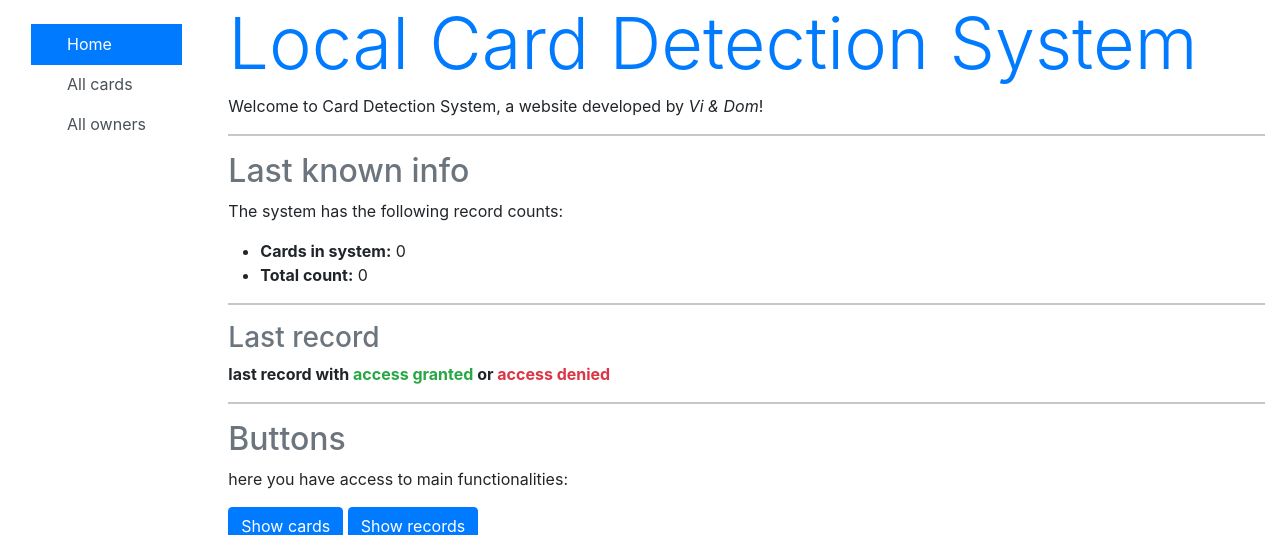
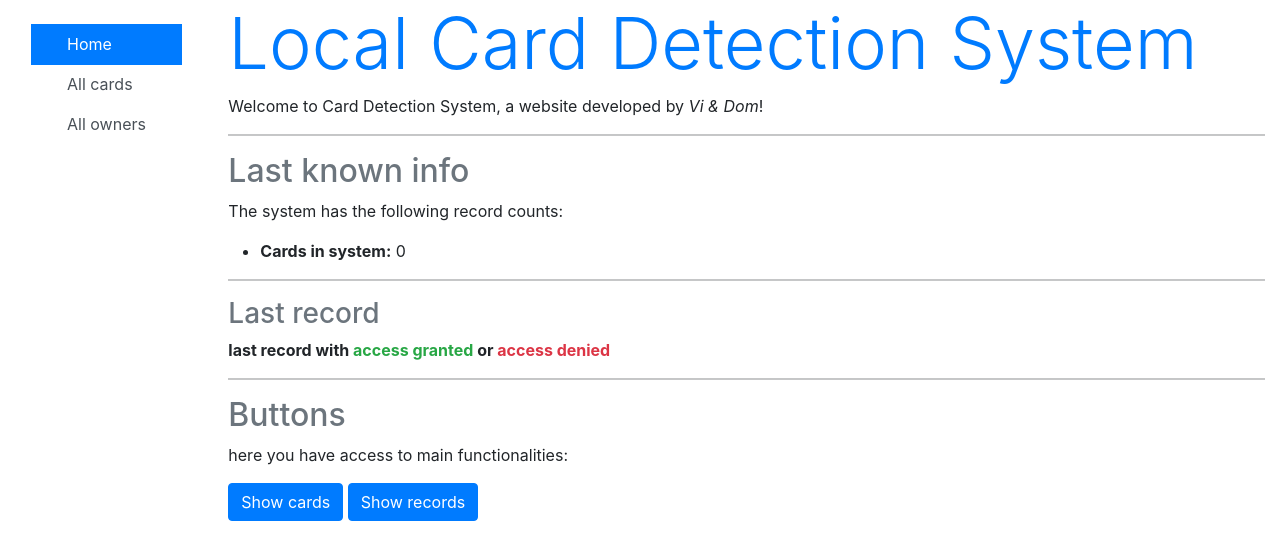
Before and after one commit to vi-mcw196/PiR-project, a Django app: page /index/ in a window 1280 px wide. Shown: the top 535 px of the page. Run offline with Django 4.2, Linux system fonts and the light colour scheme; data that the repository does not hold is empty.

```diff
--- a/PiR/cardSystem/templates/index.html
+++ b/PiR/cardSystem/templates/index.html
@@ -10,7 +10,6 @@
   <p>The system has the following record counts:</p>
   <ul>
     <li><strong>Cards in system:</strong> {{ num_cards }}</li>
-    <li><strong>Total count:</strong> {{ num_cards_available }}</li>
   </ul>
 
   <hr/>
```
